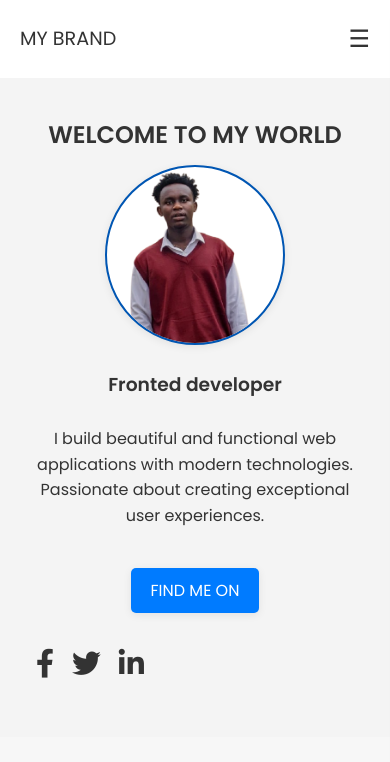
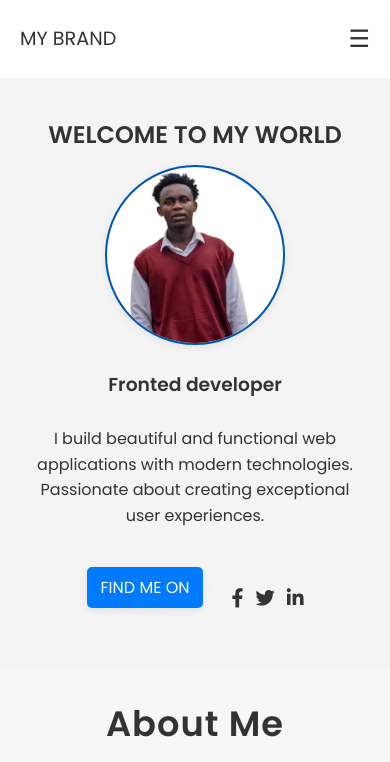
Before and after one commit to vincenttwizere/web-lab, a website: page portfolio/index.html in a window 390 px wide. Shown: the top 762 px of the page. Drawn offline with Linux system fonts and the light colour scheme.

Commit message:
latest change

```diff
--- a/portfolio/index.html
+++ b/portfolio/index.html
@@ -38,12 +38,13 @@
                 <br>
                 <p>I build beautiful and functional web applications with modern technologies.</p>
                 <p>Passionate about creating exceptional user experiences.</p>
+                <div class="hero-cta">
                     <button>FIND ME ON</button>
-
                     <div class="social-icons">
                         <a href="#"><i class="fa-brands fa-facebook-f"></i></a>
                         <a href="#"><i class="fa-brands fa-twitter"></i></a>
                         <a href="#"><i class="fa-brands fa-linkedin-in"></i></a>
+                    </div>
                 </div>
             </div>
             <div class="hero-image">
--- a/portfolio/styles.css
+++ b/portfolio/styles.css
@@ -126,6 +126,29 @@ body {
     align-items: center;
     justify-content: space-around;
     margin: 20px;
+}
+
+/* Hero CTA: default (large screens) - stack vertically; small-screen layout moves to flex within media queries */
+.hero-cta {
+    display: block;
+    margin-top: 16px; /* small spacing from text */
+}
+
+.hero-cta .social-icons {
+    display: flex;
+    gap: 12px;
+    align-items: center;
+}
+
+.hero-cta .social-icons a i {
+    font-size: 1.8rem;
+    line-height: 1;
+    color: #333;
+    transition: color 0.2s, font-size 0.3s ease;
+}
+
+.hero-cta .social-icons a:hover i {
+    color: #007BFF;
 }
 
 button {
@@ -558,6 +581,9 @@ footer .social-icons  {
         text-align: center;
         padding: 0 16px; /* equal left/right padding */
   }
+  .hero-cta .social-icons a i {
+        font-size: 1.5rem; /* reduced size for tablets */
+  }
   .hero-image {
     order: 2;
     margin-top: 16px;
@@ -575,6 +601,21 @@ footer .social-icons  {
         /* removed internal padding to let the image fill the circular container
            (use margin for outside spacing instead). */
     }
+    /* make hero CTA horizontal on small screens */
+    .hero-cta {
+        display: flex;
+        align-items: center;
+        gap: 32px; /* increased gap between button and icons */
+        justify-content: flex-start;
+        flex-wrap: wrap;
+        text-align: left;
+        width: 100%;
+        padding: 0 16px; /* match hero text padding */
+    }
+    .hero-cta button {
+        margin: 0;
+        padding: 10px 18px;
+    }
 }
 @media (max-width: 600px) {
   .hero-content {
@@ -589,6 +630,9 @@ footer .social-icons  {
         text-align: center;
         padding: 0 16px; /* equal left/right padding */
   }
+  .hero-cta .social-icons a i {
+        font-size: 1.2rem; /* smaller size for mobile */
+  }
   .hero-image {
     order: 2;
     margin-top: 12px;
@@ -602,4 +646,15 @@ footer .social-icons  {
         border-width: 2px;
         /* removed internal padding so the image fills the container cleanly */
     }
+    .hero-cta {
+        display: flex;
+        align-items: center;
+        gap: 28px; /* increased gap for better spacing */
+        justify-content: center;
+        flex-wrap: wrap;
+    }
+    .hero-cta button {
+        margin: 0;
+        padding: 8px 14px;
+    }
 }
```
Lines whose indentation alone changed are shown as unchanged.
